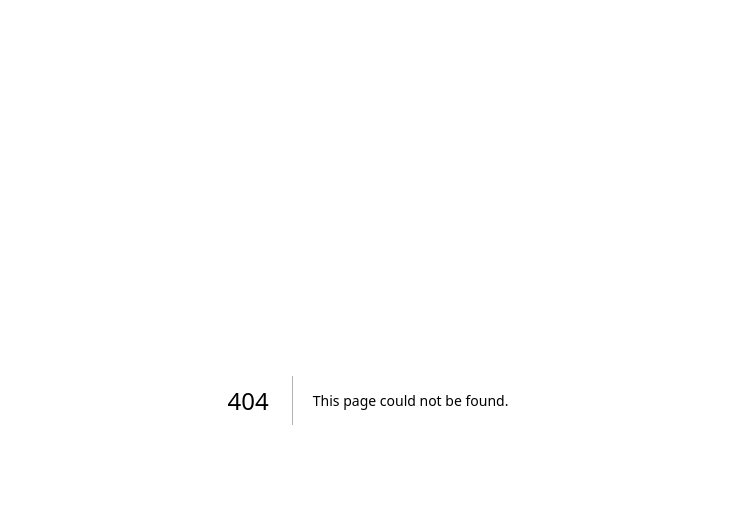
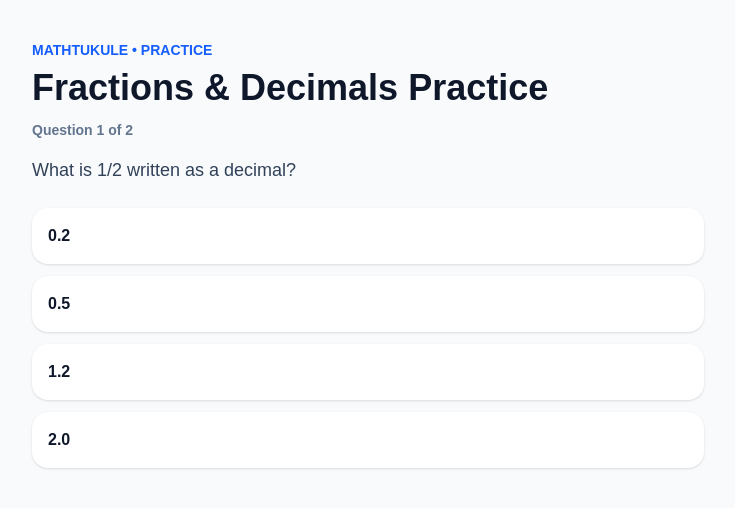
Before and after one commit to nkosana200918052-boop/MathTukule, a Next.js app in the folder math-tukule/: page /practice/fractions in a window 1280 px wide. Before the commit this address had no page. Shown: the top 508 px of the page, without its empty margins (272-1007 px from the left). Built offline with nearby package versions, Linux system fonts and the light colour scheme.

Commit message:
Add fractions practice page

```diff
--- /dev/null
+++ b/math-tukule/app/practice/fractions/page.tsx
@@ -0,0 +1,134 @@
+"use client";
+
+import { useState } from "react";
+import Link from "next/link";
+
+export default function FractionsPracticePage() {
+  const questions = [
+    {
+      question: "What is 1/2 written as a decimal?",
+      options: ["0.2", "0.5", "1.2", "2.0"],
+      answer: "0.5",
+    },
+    {
+      question: "What is 3/4 written as a decimal?",
+      options: ["0.25", "0.5", "0.75", "1.25"],
+      answer: "0.75",
+    },
+  ];
+
+  const [currentQuestion, setCurrentQuestion] = useState(0);
+  const [score, setScore] = useState(0);
+  const [finished, setFinished] = useState(false);
+
+  function getLevel(score: number, total: number) {
+    const percentage = (score / total) * 100;
+
+    if (percentage >= 80) return "Strong";
+    if (percentage >= 50) return "Developing";
+    return "Needs Practice";
+  }
+
+  const question = questions[currentQuestion];
+
+  function chooseAnswer(option: string) {
+    const isCorrect = option === question.answer;
+
+    if (isCorrect) {
+      setScore((oldScore) => oldScore + 1);
+    }
+
+    if (currentQuestion === questions.length - 1) {
+      setFinished(true);
+    } else {
+      setCurrentQuestion((oldQuestion) => oldQuestion + 1);
+    }
+  }
+
+  if (finished) {
+    return (
+      <main className="min-h-screen bg-slate-50 px-5 py-10">
+        <div className="mx-auto max-w-2xl">
+          <p className="text-sm font-semibold text-blue-600">
+            MATHTUKULE • PRACTICE
+          </p>
+
+          <h1 className="mt-2 text-4xl font-bold text-slate-900">
+            Practice Complete
+          </h1>
+
+          <p className="mt-6 text-3xl font-bold text-blue-600">
+            {score} / {questions.length}
+          </p>
+
+          <p className="mt-3 text-xl font-bold text-slate-900">
+            Level: {getLevel(score, questions.length)}
+          </p>
+
+          {getLevel(score, questions.length) === "Needs Practice" && (
+            <Link
+              href="/learn/fractions"
+              className="mt-6 inline-block rounded-2xl bg-blue-600 px-6 py-3 font-semibold text-white"
+            >
+              Review Fractions & Decimals Lesson
+            </Link>
+          )}
+
+          <button
+            onClick={() => {
+              setCurrentQuestion(0);
+              setScore(0);
+              setFinished(false);
+            }}
+            className="ml-3 mt-6 rounded-2xl bg-slate-800 px-6 py-3 font-semibold text-white"
+          >
+            Try Again
+          </button>
+
+          <div>
+            <Link
+              href="/practice"
+              className="mt-8 inline-block rounded-2xl bg-blue-600 px-6 py-3 font-semibold text-white"
+            >
+              ← Back to Practice
+            </Link>
+          </div>
+        </div>
+      </main>
+    );
+  }
+
+  return (
+    <main className="min-h-screen bg-slate-50 px-5 py-10">
+      <div className="mx-auto max-w-2xl">
+        <p className="text-sm font-semibold text-blue-600">
+          MATHTUKULE • PRACTICE
+        </p>
+
+        <h1 className="mt-2 text-4xl font-bold text-slate-900">
+          Fractions & Decimals Practice
+        </h1>
+
+        <p className="mt-3 text-sm font-semibold text-slate-500">
+          Question {currentQuestion + 1} of {questions.length}
+        </p>
+
+        <p className="mt-4 text-lg text-slate-700">
+          {question.question}
+        </p>
+
+        <div className="mt-6 space-y-3">
+          {question.options.map((option) => (
+            <button
+              key={option}
+              onClick={() => chooseAnswer(option)}
+              className="block w-full rounded-2xl bg-white p-4 text-left font-semibold text-slate-900 shadow-sm"
+            >
+              {option}
+            </button>
+          ))}
+        </div>
+      </div>
+    </main>
+  );
+}
```
